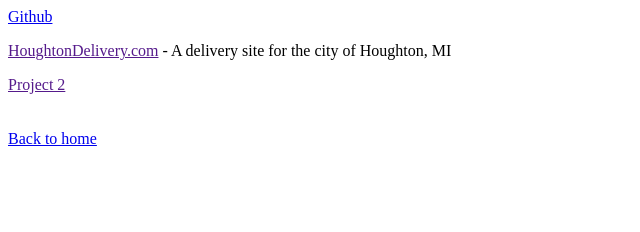
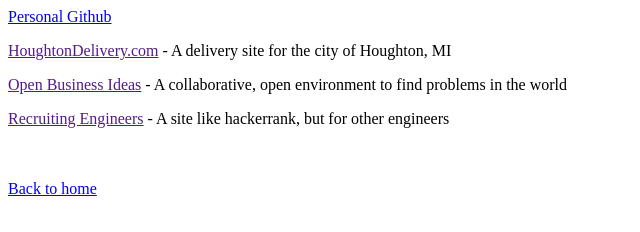
Before and after one commit to ajayvasu/FreelanceSite, a plain HTML site: page src/portfolio.html in a window 1280 px wide. Shown: the whole page, without its empty margins (0-640 px from the left). Drawn offline with Linux system fonts and the light colour scheme.

Commit message:
updated links to portfolio sites

```diff
--- a/src/portfolio.html
+++ b/src/portfolio.html
@@ -10,9 +10,10 @@
 
   <body>
     <!-- List some projects .. -->
-    <a href="https://github.com/ajayvasu">Github</a><br>
+    <a href="https://github.com/ajayvasu">Personal Github</a><br>
     <p><a href="">HoughtonDelivery.com</a> - A delivery site for the city of Houghton, MI</p>
-    <a href="">Project 2</a><br><br>
+    <p><a href="">Open Business Ideas</a> - A collaborative, open environment to find problems in the world</p>
+    <p><a href="">Recruiting Engineers</a> - A site like hackerrank, but for other engineers</p><br>
     <br>
 
     <!-- Link to get back to index.html -->
```
